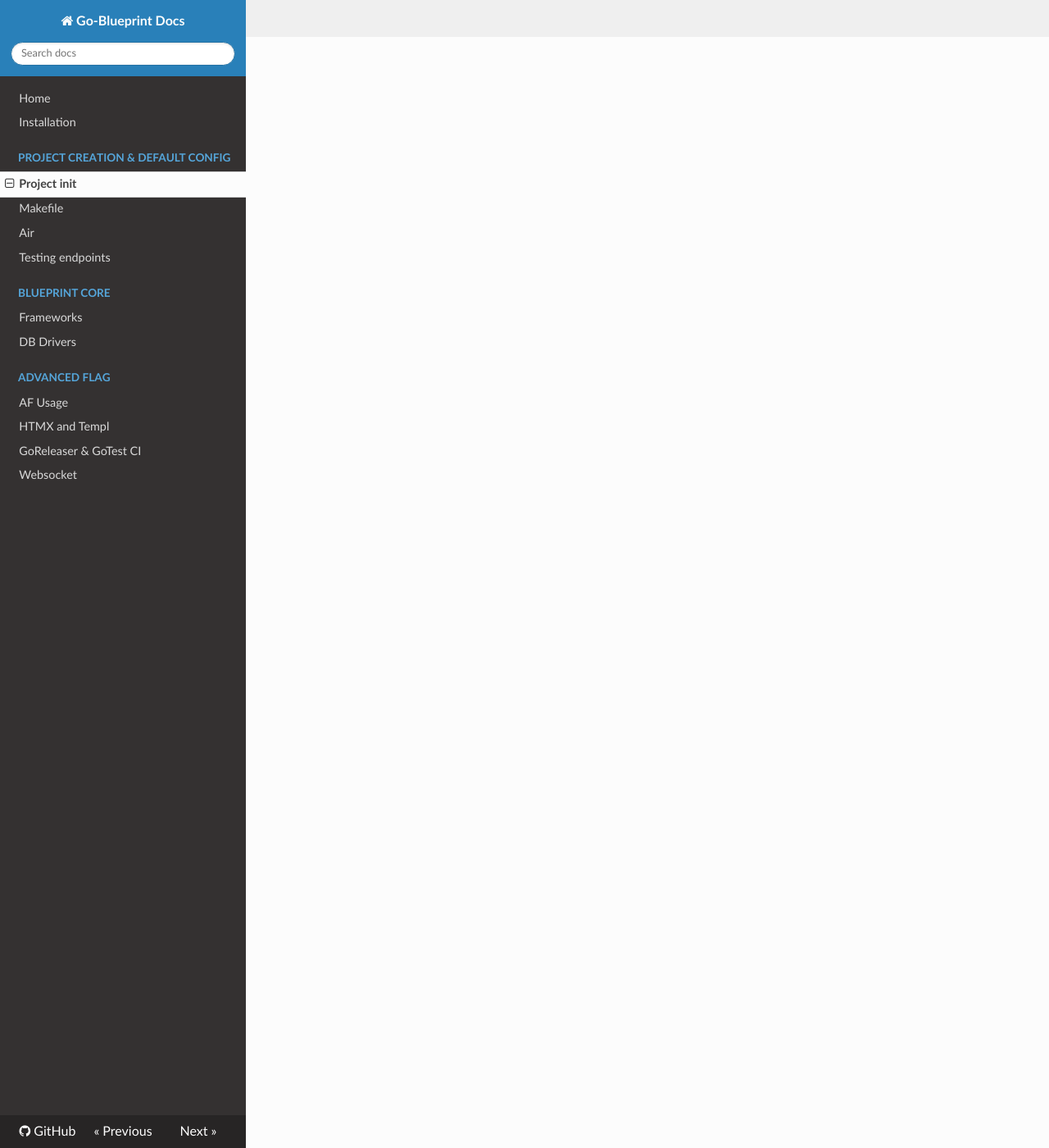
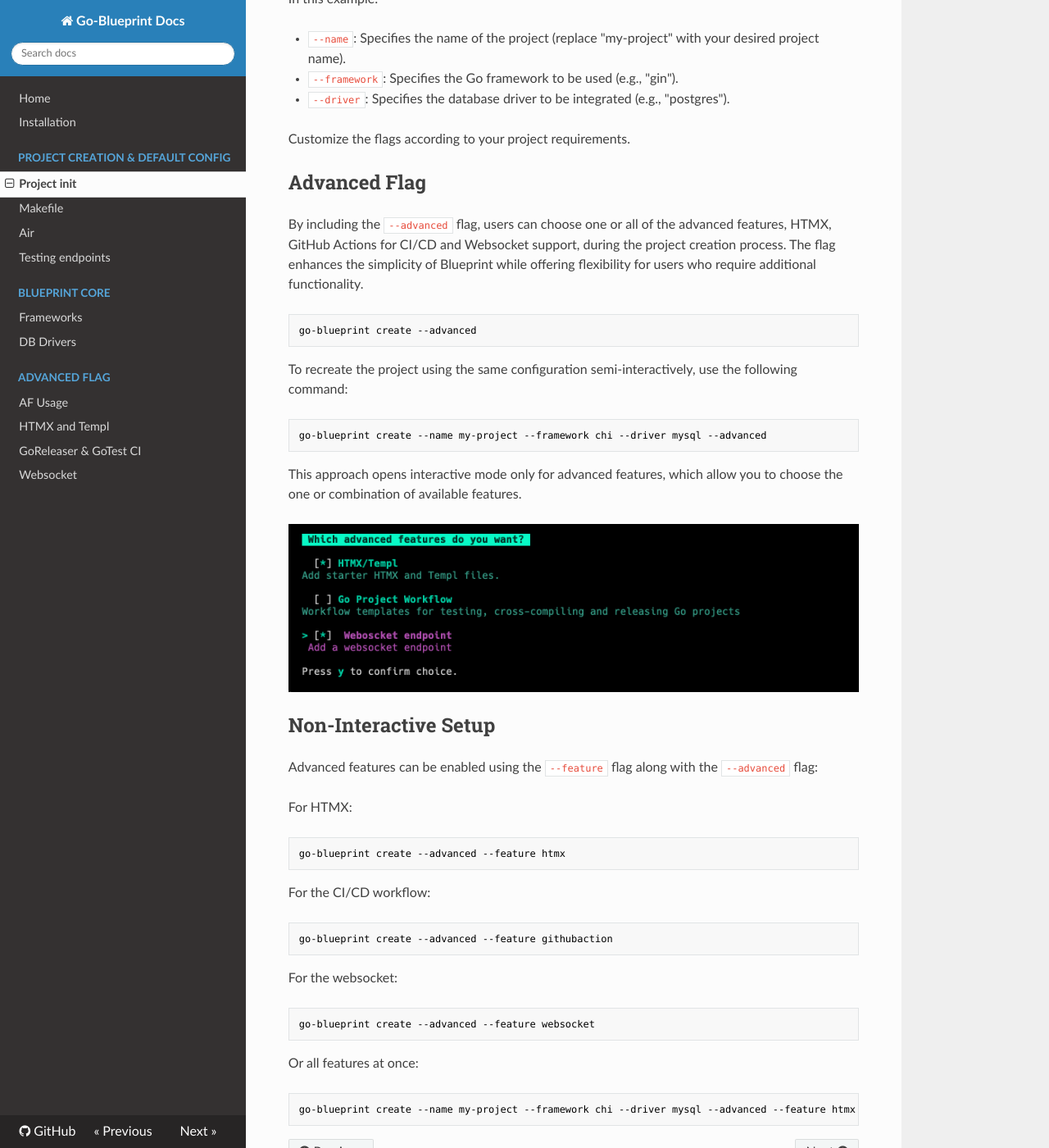
Before and after one commit to Melkeydev/go-blueprint, an MkDocs documentation site: the page built from docs/docs/creating-project/project-init.md, in a window 1280 px wide and 1400 px high, scrolled down 1355 px. Shown: the whole window at 82% size. Built offline with MkDocs 1.6.1, drawn with Linux system fonts in a browser that asks for light colours; nearby versions of some CDN libraries; some of the changed text lies outside the part shown.

````diff
--- a/docs/docs/creating-project/project-init.md
+++ b/docs/docs/creating-project/project-init.md
@@ -2,11 +2,13 @@
 
 After installing the Go-Blueprint CLI tool, you can create a new project with the default settings by running the following command:
 
-```sh
+```bash
 go-blueprint create
 ```
 
 This command will interactively guide you through the project setup process, allowing you to choose the project name, framework, and database driver.
+
+![BlueprintInteractive](../public/blueprint_1.png)
 
 ## Using Flags for Non-Interactive Setup
 
@@ -26,9 +28,40 @@ Customize the flags according to your project requirements.
 
 ## Advanced Flag
 
-By including the `--advanced` flag, users can choose one or all of the advanced features, HTMX support, GitHub Actions for CI/CD and Websocket support, during the project creation process. The flag enhances the simplicity of Blueprint while offering flexibility for users who require additional functionality.
+By including the `--advanced` flag, users can choose one or all of the advanced features, HTMX, GitHub Actions for CI/CD and Websocket support, during the project creation process. The flag enhances the simplicity of Blueprint while offering flexibility for users who require additional functionality.
 
-To recreate the project using the same configuration non-interactively, use the following command:
 ```bash
-go-blueprint create --name my-project --framework chi --driver mysql --advanced true
+go-blueprint create --advanced
 ```
+
+To recreate the project using the same configuration semi-interactively, use the following command:
+```bash
+go-blueprint create --name my-project --framework chi --driver mysql --advanced
+```
+This approach opens interactive mode only for advanced features, which allow you to choose the one or combination of available features.
+
+![AdvancedFlag](../public/blueprint_advanced.png)
+
+## Non-Interactive Setup
+
+Advanced features can be enabled using the `--feature` flag along with the `--advanced` flag:
+
+For HTMX:
+```bash
+go-blueprint create --advanced --feature htmx
+```
+
+For the CI/CD workflow:
+```bash
+go-blueprint create --advanced --feature githubaction
+```
+
+For the websocket:
+```bash
+go-blueprint create --advanced --feature websocket
+```
+
+Or all features at once:
+```bash
+go-blueprint create --name my-project --framework chi --driver mysql --advanced --feature htmx --feature githubaction --feature websocket
+```
````
Also changed, not shown: docs/docs/advanced-flag/advanced-flag.md (+8 -2 lines), README.md, docs/docs/public/blueprint_1.png (added), docs/docs/public/blueprint_advanced.png (added).
